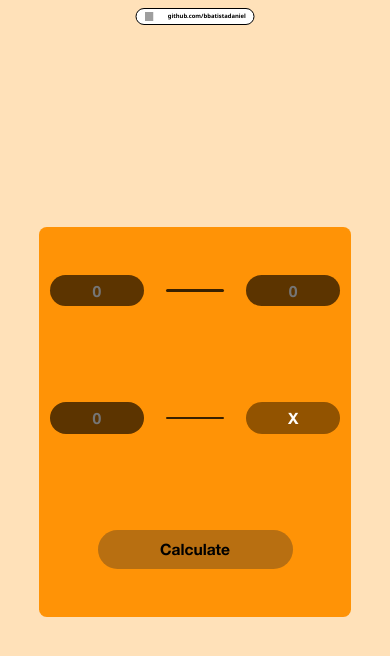
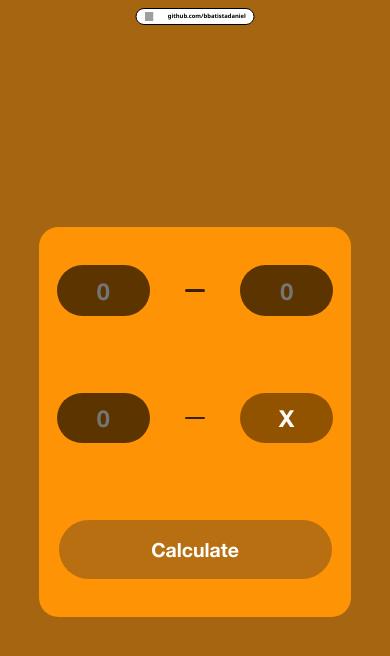
Before and after one commit to bbatistadaniel/RuleOfThreeCalculator, a plain HTML site: page index.html in a window 390 px wide. Drawn offline with Linux system fonts and the light colour scheme; grey boxes are pictures that could not be loaded.

Commit message:
Updated Style

```diff
--- a/index.html
+++ b/index.html
@@ -3,6 +3,8 @@
     <head>
         <!-- Set the character set to UTF-8 -->
         <meta charset="utf-8">
+        <!-- Set meta to match width with device -->
+        <meta name="viewport" content="width=device-width, initial-scale=1.0">
         <!-- Set the title of the HTML page -->
         <title>Rule of Three Calculator</title>
         <!-- Link to an external stylesheet for styling -->
--- a/style.css
+++ b/style.css
@@ -8,10 +8,14 @@
 * {
     font-family: "Helvetica Neue Bold";
 }
+*::selection{
+    background-color: #00000071;
+    color: #FFF;
+}
 
 /* Body Styles */
 body {
-    background-color: #ffe1b9;
+    background-color: hsl(34, 81%, 36%);
 }
 
 /* Main Container */
@@ -27,6 +31,7 @@ body {
     display: grid;
     grid-template-columns: auto auto auto;
     grid-template-rows: auto auto auto;
+    border-radius: 5vw;
 }
 
 /* Grid Items */
@@ -46,6 +51,11 @@ body {
 #i4::selection { color: #000; background-color: #ffffff73; }
 
 /* Button */
+button{
+    user-select: none;
+    overflow: hidden;
+}
+
 #b1 {
     grid-area: 3 / 1 / 4 / 4;
     font-size: 2vw;
@@ -57,6 +67,7 @@ body {
     justify-self: center;
     background-color: #b86f11;
     transition: box-shadow 0.3s;
+    color: #FFF;
 }
 
 #b1:hover { box-shadow: 0.3vw 0.3vw #000; }
@@ -114,6 +125,7 @@ body {
     transition: box-shadow 0.3s;
     border-width: 0.2vw;
     border-color: #000;
+    user-select: none;
 }
 
 #github_icon {
@@ -139,23 +151,25 @@ body {
 #creditsdiv:hover { box-shadow: 0.3vw 0.3vw #000; }
 
 /* Optimizing To Mobile */
-@media (max-width: 1120px){
+@media (max-width: 500px){
     #main{
         width: 80vw;
         height: 100vw;
     }
     .inp{
         width: 24vw;
-        height: 8vw;
-        font-size: 4vw;
+        height: 13vw;
+        font-size: 6vw;
+        border-radius: 10vw;
     }
     #b1{
-        width: 50vw;
-        height: 10vw;
-        font-size: 4vw;
+        width: 70vw;
+        height: 15vw;
+        font-size: 5vw;
+        border-radius: 10vw;
     }
     .blank{
-        width: 15vw;
+        width: 5vw;
     }
     #creditsdiv{
         width: 30vw;
```
Also changed, not shown: assets/images/screenshot_desktop.png, assets/images/screenshot_mobile.png.
